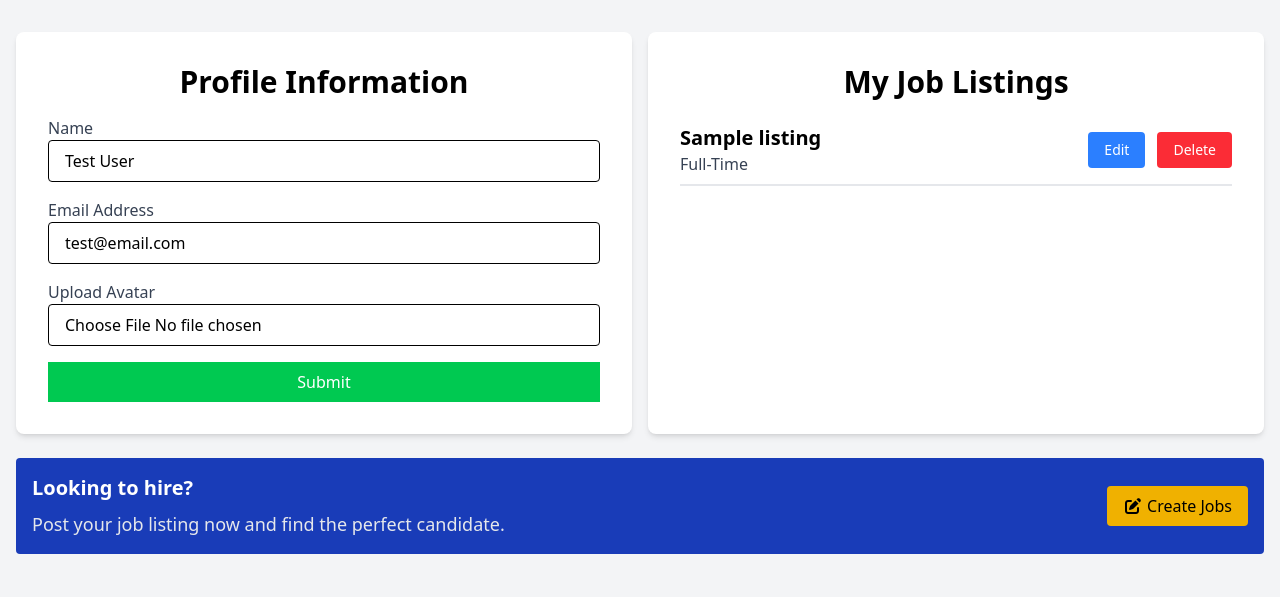
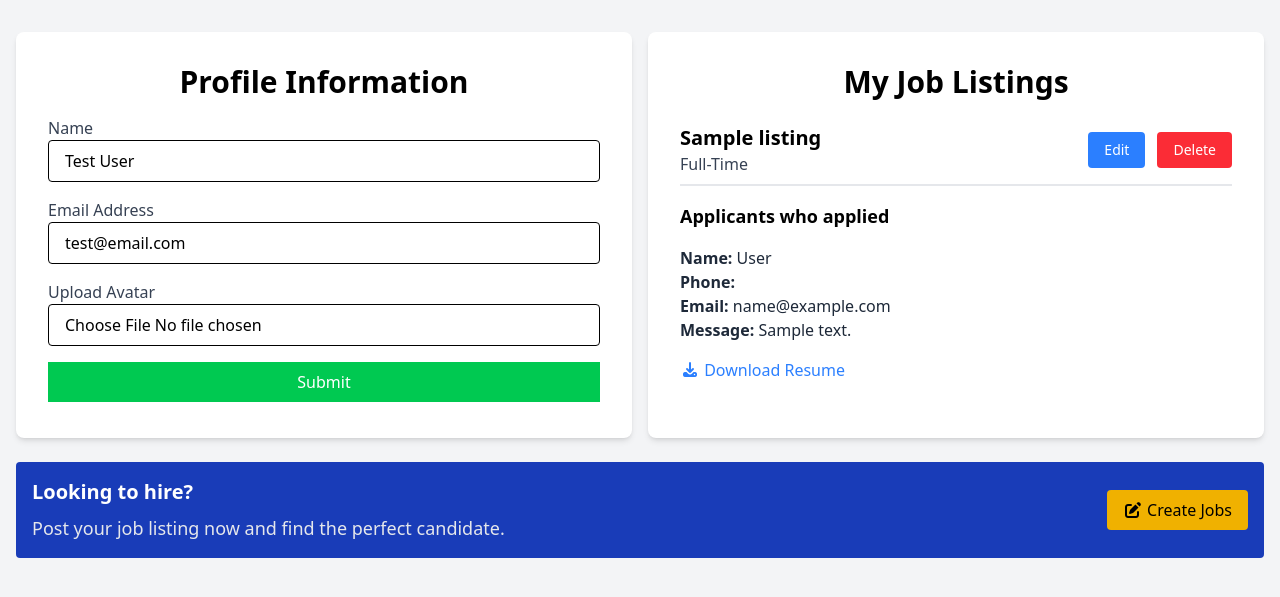
Before and after one commit to Chriswilliams231/Workspace, a Laravel app: page /dashboard in a window 1280 px wide. Shown: the part 72-669 px from the top of the page. Run offline with Laravel 12, Linux system fonts and the light colour scheme; a user stored in the database is signed in; data comes from the database, SQL or seed files in the repository; tables that the repository leaves empty hold one stand-in row (values such as "Sample post"); style sheets or scripts are compiled from the project's sources; parts of the project's set-up code (start-up, migrations or seed data) failed here and were passed over; some libraries are stand-ins or nearby versions.

Commit message:
updating dashboard

```diff
--- a/app/Http/Controllers/DashboardController.php
+++ b/app/Http/Controllers/DashboardController.php
@@ -14,7 +14,7 @@
         // Get logged in user
         $user = Auth::user();
 
-        $jobs = Job::where('user_id', $user->id )->get();
+        $jobs = Job::where('user_id', $user->id )->with('applicants')->get();
 
 
         return view('dashboard.index', compact('user', 'jobs'));
--- a/database/seeders/DatabaseSeeder.php
+++ b/database/seeders/DatabaseSeeder.php
@@ -20,6 +20,7 @@
         DB::table('job_listings')->truncate();
         DB::table('users')->truncate();
         DB::table('job_user_bookmarks')->truncate();
+        DB::table('applicants')->truncate();
 
         $this->call(TestUserSeeder::class);
         $this->call(RandomUserSeeder::class);
--- a/resources/views/dashboard/index.blade.php
+++ b/resources/views/dashboard/index.blade.php
@@ -47,6 +47,36 @@
                         </form>
                     </div>
                 </div>
+
+                {{-- Applicants --}}
+                <div class="mt-4">
+                    <h4 class="text-lg font-semibold mb-2">Applicants who applied</h4>
+                    @forelse ($job->applicants as $applicant)
+                        <div class="py-2">
+                            <p class="text-gray-800">
+                                <strong>Name:</strong> {{ $applicant->fullname }}
+                            </p>
+                            <p class="text-gray-800">
+                                <strong>Phone:</strong> {{ $applicant->contact_phone }}
+                            </p>
+                            <p class="text-gray-800">
+                                <strong>Email:</strong> {{ $applicant->contact_email }}
+                            </p>
+                            <p class="text-gray-800">
+                                <strong>Message:</strong> {{ $applicant->message }}
+                            </p>
+                            <p class="text-gray-800 my-4">
+                                <a href="{{ asset('storage/' . $applicant->resume_path) }}"
+                                    class="text-blue-500 hover:underline" download>
+                                    <i class="fas fa-download"></i> Download Resume
+                                </a>
+                            </p>
+                        </div>
+                    @empty
+                        <p class="text-gray-700">No applicants have applyied</p>
+                    @endforelse
+
+                </div>
             @empty
                 <p class="text-gray-700">You have no listings at this time</p>
             @endforelse
```
